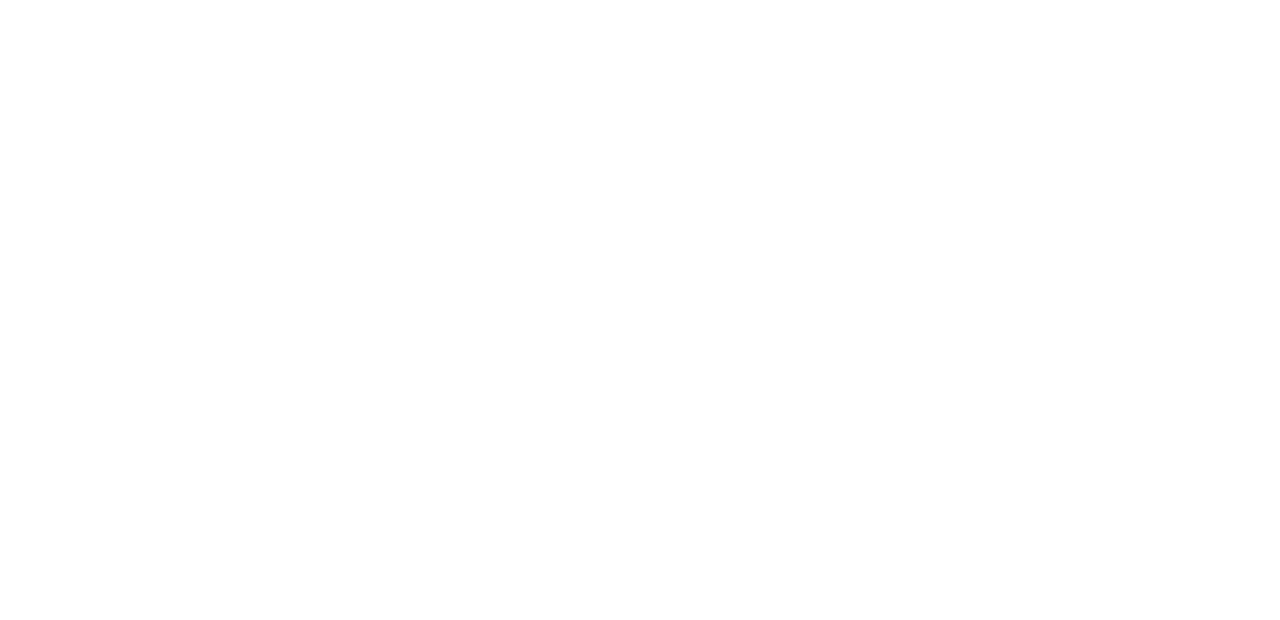
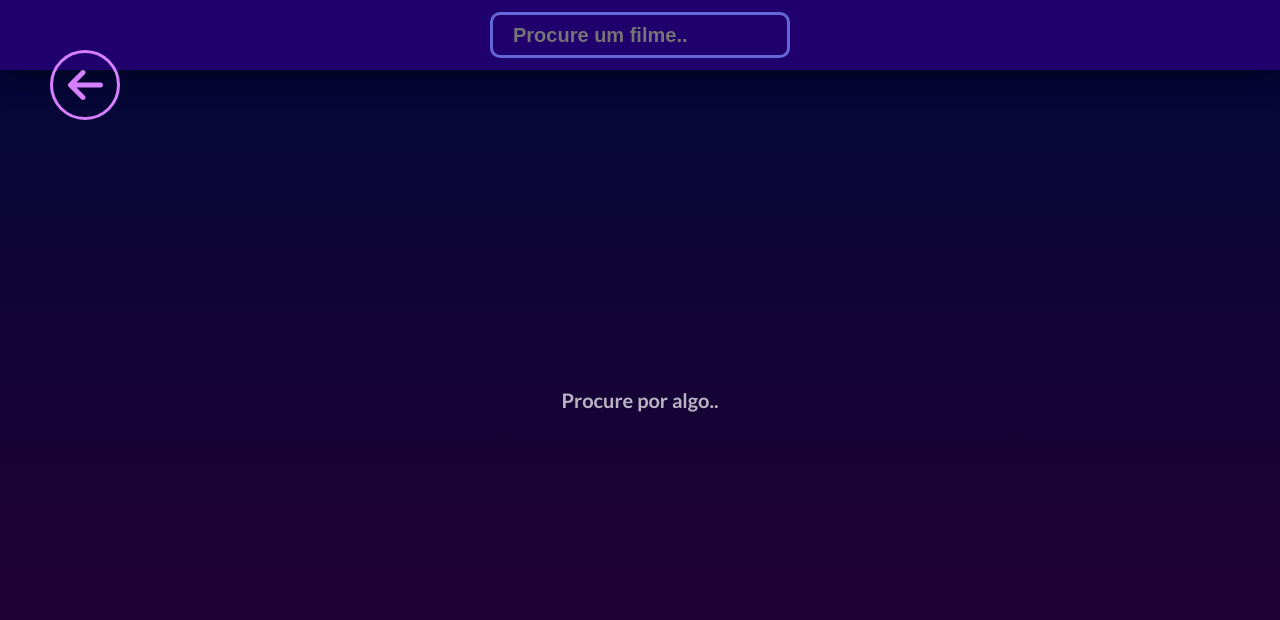
Before and after one commit to jaoincode/tmdb-application, a React (Vite) app: page /procurar in a window 1280 px wide. Before the commit this address had no page. Shown: the top 620 px of the page. Built offline with nearby package versions, Linux system fonts and the light colour scheme.

Commit message:
search page

```diff
--- a/src/App.jsx
+++ b/src/App.jsx
@@ -3,6 +3,8 @@
 import GlobalStorage from './GlobalContext';
 import MovieFetch from './components/MovieFetch';
 import Sidebar from './components/Sidebar';
+import { BrowserRouter, Routes, Route } from 'react-router-dom';
+import Search from './components/Search';
 
 
 export default function App() {
--- a/src/GlobalContext.jsx
+++ b/src/GlobalContext.jsx
@@ -1,4 +1,4 @@
-import React, { Children, createContext, useContext, useEffect, useState } from 'react'
+import React, { createContext, useState } from 'react'
 
 export const GlobalContext = createContext();
 
--- a/src/components/BackButton/index.jsx
+++ b/src/components/BackButton/index.jsx
@@ -6,7 +6,7 @@
 
 export default function BackButton() {
   return (
-    <Link class={styles.link} to="/">
+    <Link className={styles.link} to="/">
       <FontAwesomeIcon className={styles.icon} icon=
         {faArrowLeft} />
     </Link>
--- a/src/components/BackButton/index.module.css
+++ b/src/components/BackButton/index.module.css
@@ -1,5 +1,5 @@
 .link {
-  z-index: 1000;
+  z-index: 3000;
   position: fixed;
   top: 0;
   left: 0;
--- a/src/components/MovieCard/index.jsx
+++ b/src/components/MovieCard/index.jsx
@@ -1,9 +1,6 @@
-import React from 'react'
+import React, { useContext, useState } from 'react'
 import styles from './index.module.css';
-import { FontAwesomeIcon } from '@fortawesome/react-fontawesome';
-import { faHome } from '@fortawesome/free-solid-svg-icons'
 import { Link } from 'react-router-dom';
-import Movie from '../Movie';
 
 export default function MovieCard({ ...props }) {
   const { title, id, poster_path, vote_average } = props;
--- a/src/components/MovieCard/index.module.css
+++ b/src/components/MovieCard/index.module.css
@@ -76,6 +76,7 @@
 }
 
 
+
 @media (max-width: 1540px) {
   .movieCard {
     width: 290px;
--- a/src/components/MovieContainer/index.jsx
+++ b/src/components/MovieContainer/index.jsx
@@ -2,9 +2,7 @@
 import MovieCard from '../MovieCard';
 import styles from './index.module.css';
 
-export default function MoviesContainer({ ...props }) {
-  const [movies, setMovies] = useState(props.movies);
-
+export default function MoviesContainer({ movies }) {
   return (
     <section className={styles.moviesContainer}>
       {movies.map(movie => <MovieCard key={movie.id} {...movie} />)}
--- a/src/components/MovieContent/index.jsx
+++ b/src/components/MovieContent/index.jsx
@@ -3,10 +3,6 @@
 import IMDBLogo from '../../assets/img/imdb.png';
 
 export default function MovieContent({ movie }) {
-  console.log(movie);
-
-  movie.genres.map(genre => console.log(genre.name, genre.id));
-
 
   return (
     <section className={styles.allContent}>
--- /dev/null
+++ b/src/components/Search/index.jsx
@@ -0,0 +1,60 @@
+import React, { useEffect, useRef, useState } from 'react';
+import styles from './index.module.css';
+import axios from 'axios';
+import BackButton from '../BackButton';
+import MoviesContainer from '../MovieContainer';
+import Loading from '../Loading';
+
+const API_KEY = (import.meta.env.VITE_APP_APIKEY);
+
+export default function Search() {
+  const [search, setSearch] = useState('');
+  const [movies, setMovies] = useState([]);
+  const [loading, setLoading] = useState(false);
+
+  useEffect(() => {
+    if (!search) {
+      setSearch('');
+      setMovies([]);
+      setLoading(false);
+    }
+  }, [search])
+
+  useEffect(() => {
+    if (!search) return;
+
+    let API_URL = `https://api.themoviedb.org/3/search/movie?api_key=${API_KEY}&language=pt-br&query=${search}`;
+
+    setLoading(true);
+    let cancel;
+    axios.get(API_URL, {
+      cancelToken: axios.CancelToken(c => cancel = c)
+    })
+      .then(res => {
+        setMovies(res.data.results);
+        setLoading(false);
+      });
+
+
+    return () => cancel();
+  }, [search]);
+
+  return (
+    <section className={styles.searchSection}>
+      <BackButton className={styles.link} />
+      <header className={styles.header}>
+        <input
+          type="text"
+          name="buscar"
+          id="buscar"
+          placeholder="Procure um filme.."
+          value={search}
+          onChange={({ target }) => setSearch(target.value)}
+        />
+      </header>
+      {!search && <div className={styles.empty}><h2>Procure por algo..</h2></div>}
+      {loading && <Loading />}
+      {movies && <div className={styles.allMovies}><MoviesContainer movies={movies} /></div>}
+    </section>
+  )
+}
--- /dev/null
+++ b/src/components/Search/index.module.css
@@ -0,0 +1,86 @@
+.searchSection {
+  width: 100vw;
+  height: 100%;
+  position: relative;
+  background-image: linear-gradient(
+    to bottom,
+    var(--primary-blue),
+    var(--primary-violet)
+  );
+}
+
+.header {
+  z-index: 2000;
+  width: 100vw;
+  height: 70px;
+  position: fixed;
+  display: flex;
+  justify-content: center;
+  align-items: center;
+  background: rgb(31, 0, 109);
+  box-shadow: 0px 5px 30px rgba(0, 0, 0, 0.437);
+}
+
+.header input {
+  width: 300px;
+  height: 30px;
+  padding: 20px;
+  font-size: 20px;
+  border-radius: 10px;
+  border: 3px solid rgb(100, 103, 215);
+  color: #fff;
+  background: transparent;
+  font-weight: 600;
+  transition: background .2s;
+}
+
+.header input:hover,
+.header input:focus,
+.header input:active {
+  outline: none;
+  background: #fff;
+  color: #000;
+}
+
+.allMovies {
+  padding-top: 100px;
+}
+
+.empty {
+  position: absolute;
+  z-index: 1002;
+  width: 100%;
+  height: 100vh;
+  background-image: linear-gradient(
+    to bottom,
+    var(--primary-blue),
+    var(--primary-violet)
+  );
+  display: flex;
+  align-items: center;
+  justify-content: center;
+}
+
+.empty h2 {
+  font-size: 20px;
+  opacity: .7;
+}
+
+@media (max-width: 1000px) {
+  .allMovies {
+    padding-top: 70px;
+  }
+}
+
+@media (max-width: 500px) {
+  .allMovies {
+    padding-top: 100px;
+  }
+}
+
+
+@media (max-width: 414px) {
+  .allMovies {
+    padding-top: 20px;
+  }
+}
--- a/src/components/Sidebar/index.jsx
+++ b/src/components/Sidebar/index.jsx
@@ -1,8 +1,9 @@
-import React, { useContext, useState } from 'react';
+import React, { useContext } from 'react';
 import styles from './index.module.css';
 import { FontAwesomeIcon } from '@fortawesome/react-fontawesome';
-import { faHome, faStar, faThumbsUp, faFire } from '@fortawesome/free-solid-svg-icons';
+import { faHome, faStar, faThumbsUp, faFire, faSearch } from '@fortawesome/free-solid-svg-icons';
 import { GlobalContext } from './../../GlobalContext';
+import { Link } from 'react-router-dom';
 
 
 export default function Sidebar() {
@@ -11,6 +12,17 @@
   return (
     <aside className={styles.menu}>
       <ul className={styles.menuList}>
+        <li
+          aria-label='Buscar filmes'
+          className={styles.menuItem}>
+          <Link to="procurar">
+            <span>Buscar</span>
+            <FontAwesomeIcon
+              className={styles.icons}
+              icon={faSearch}
+            />
+          </Link>
+        </li>
         <li
           aria-label='Popular'
           onClick={() => setActualSection('popular')}
--- a/src/main.jsx
+++ b/src/main.jsx
@@ -3,6 +3,7 @@
 import { BrowserRouter, Routes, Route } from 'react-router-dom';
 import App from './App';
 import Movie from './components/Movie';
+import Search from './components/Search';
 import './index.css';
 
 ReactDOM.createRoot(document.getElementById('root')).render(
@@ -11,6 +12,7 @@
       <Routes>
         <Route path="/" element={<App />} />
         <Route path="filme/:id" element={<Movie />} />
+        <Route path="procurar" element={<Search />} />
       </Routes>
     </BrowserRouter>
   </React.StrictMode>
```
